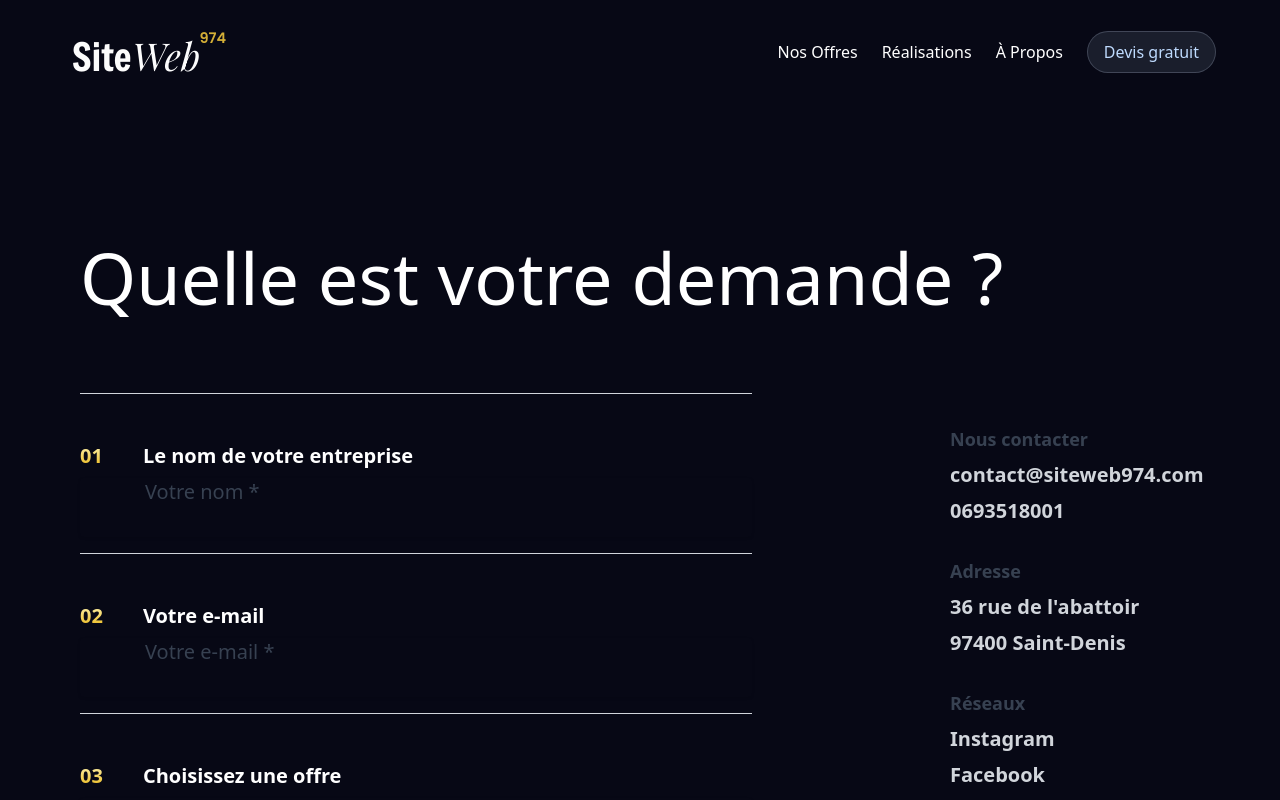
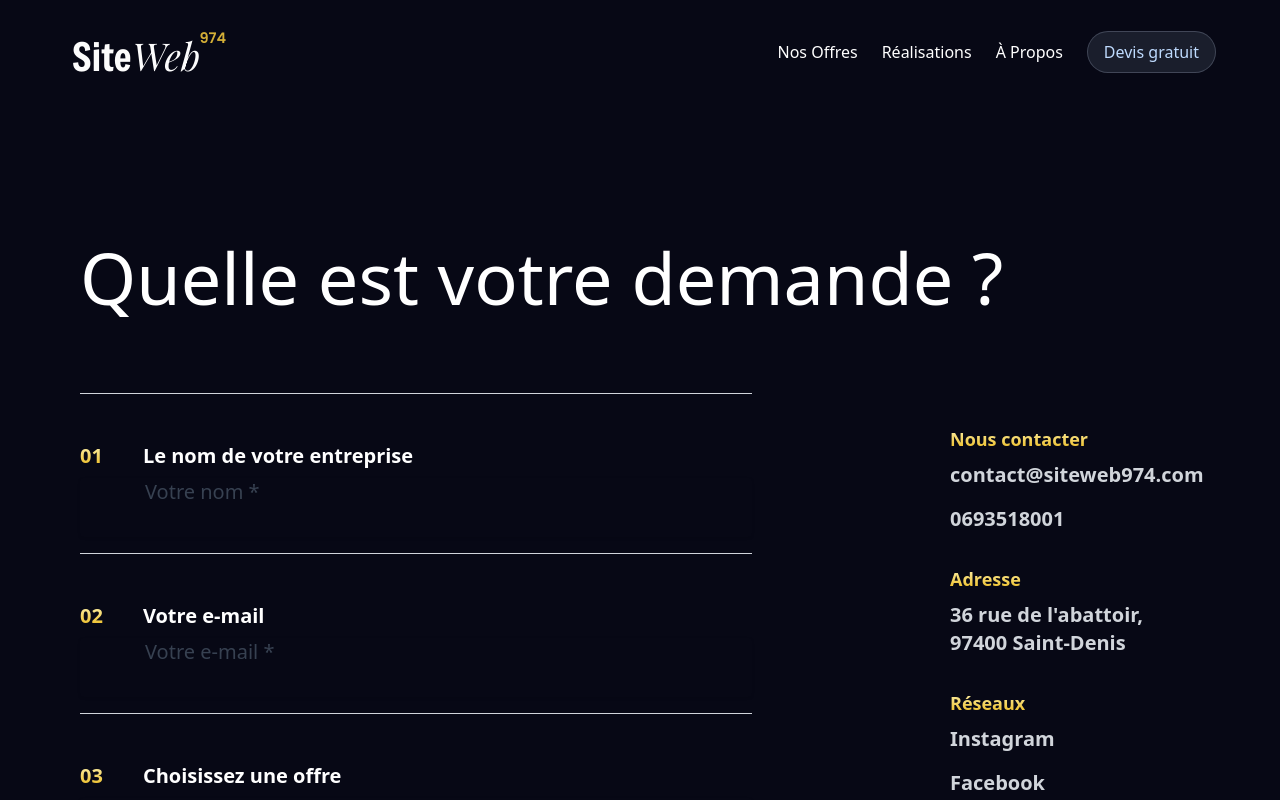
Before and after one commit to GITKLM/siteweb974, a Next.js app: page /devis in a window 1280 px wide. Shown: the top 800 px of the page. Built offline with nearby package versions, Linux system fonts and the light colour scheme.

Commit message:
OG image

```diff
--- a/app/devis/AnimationDevis.tsx
+++ b/app/devis/AnimationDevis.tsx
@@ -9,15 +9,24 @@ export default function AnimationDevis() {
     const contactInfo = [
         {
           title: "Nous contacter",
-          items: ["contact@siteweb974.com", "0693518001"]
+          items: [
+            { type: "email", value: "contact@siteweb974.com" },
+            { type: "phone", value: "0693518001" }
+          ]
         },
         {
           title: "Adresse",
-          items: ["36 rue de l'abattoir", "97400 Saint-Denis"]
+          items: [
+            { type: "address", value: "36 rue de l'abattoir, 97400 Saint-Denis" }
+          ]
         },
         {
           title: "Réseaux",
-          items: ["Instagram", "Facebook", "Twitter"]
+          items: [
+            { type: "social", name: "Instagram", url: "https://instagram.com" },
+            { type: "social", name: "Facebook", url: "https://facebook.com" },
+            { type: "social", name: "Twitter", url: "https://twitter.com" }
+          ]
         }
       ];
 
@@ -25,21 +34,18 @@ export default function AnimationDevis() {
     gsap.registerPlugin(useGSAP);
 
     useGSAP(() => {
-
-      const tl = gsap.timeline({defaults:{ease:"power2.inOut"}})
+        const tl = gsap.timeline({ defaults: { ease: "power2.inOut" } });
 
         tl.fromTo(".devis__heading",
-            {scale:0.5},
-            {scale:1, opacity:1, duration: 1.4 });
+            { scale: 0.5 },
+            { scale: 1, opacity: 1, duration: 1.4 });
 
         tl.fromTo(".devis__form",
-            {x:-100},
-            {x:0, opacity:1, duration: 1.3 }, "-=0.8");
+            { x: -100 },
+            { x: 0, opacity: 1, duration: 1.3 }, "-=0.8");
         tl.fromTo(".devis__contact",
-            {x:100},
-            {x:0, opacity:1, duration: 1.3 }, "-=0.9");
-
-
+            { x: 100 },
+            { x: 0, opacity: 1, duration: 1.3 }, "-=0.9");
     }, { scope: container });
 
     return (
@@ -47,17 +53,32 @@ export default function AnimationDevis() {
             <h1 className="devis__heading opacity-0 text-balance text-5xl font-medium md:text-7xl pt-10 pb-20 ">Quelle est votre demande ?</h1>
 
             <div className='lg:grid grid-cols-4 gap-10 block'>
-
                 <ContactForm />
-
 
                 <div className="col-span-1 py-8 devis__contact opacity-0">
                     {contactInfo.map((section, index) => (
                         <div key={index} className="mb-8">
-            <h2 className="text-lg font-bold mb-2 text-gray-700">{section.title}</h2>
-            {section.items.map((item, itemIndex) => (
-              <p key={itemIndex} className="text-xl font-bold mb-2 text-gray-300">{item}</p>
-            ))}
+                            <h2 className="text-lg font-bold mb-2 bg-gradient-to-b from-yellow-100 to-yellow-500 bg-clip-text not-italic text-transparent">{section.title}</h2>
+                            {section.items.map((item, itemIndex) => {
+                                if (item.type === "email") {
+                                    return (
+                                        <a key={itemIndex} href={`mailto:${item.value}`} target="_blank" rel="noopener noreferrer" className="text-xl font-bold mb-4 text-gray-300 block">{item.value}</a>
+                                    );
+                                } else if (item.type === "phone") {
+                                    return (
+                                        <a key={itemIndex} href={`tel:${item.value}`} target="_blank" rel="noopener noreferrer" className="text-xl font-bold mb-4 text-gray-300 block">{item.value}</a>
+                                    );
+                                } else if (item.type === "address") {
+                                    return (
+                                        <a key={itemIndex} href={`https://www.google.com/maps/search/?api=1&query=${encodeURIComponent(item.value)}`} target="_blank" rel="noopener noreferrer" className="text-xl font-bold mb-4 text-gray-300 block">{item.value}</a>
+                                    );
+                                } else if (item.type === "social") {
+                                    return (
+                                        <a key={itemIndex} href={item.url} target="_blank" rel="noopener noreferrer" className="text-xl font-bold mb-4 text-gray-300 block">{item.name}</a>
+                                    );
+                                }
+                                return null;
+                            })}
                         </div>
                     ))}
                 </div>
```
Also changed, not shown: app/opengraph-image.png (added), app/opengraph-image.svg (deleted). Lines whose indentation alone changed are shown as unchanged.
